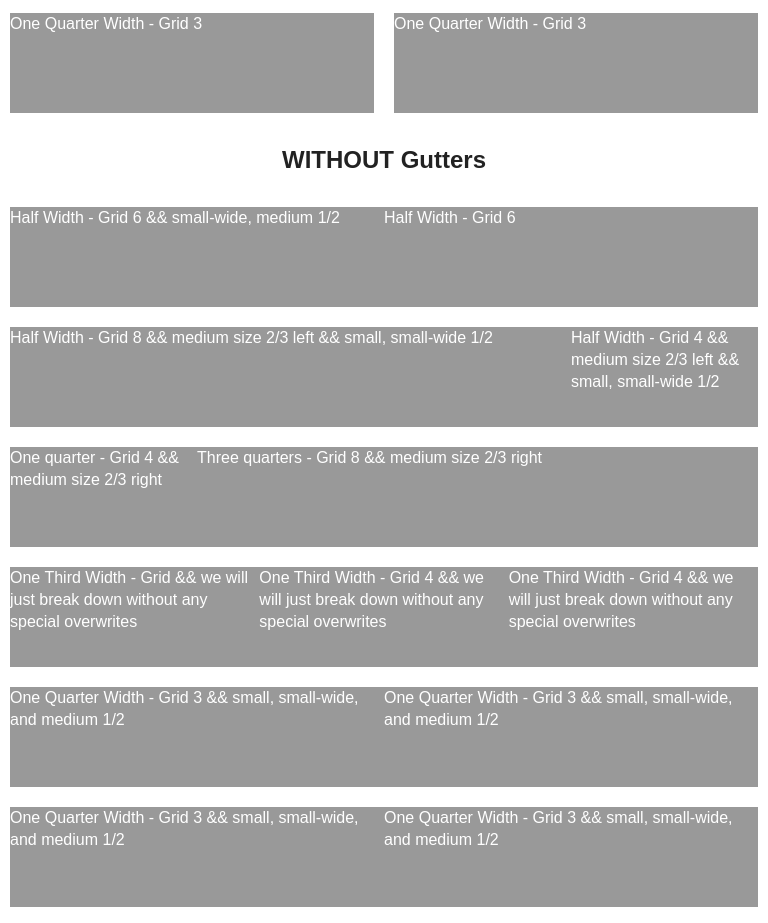
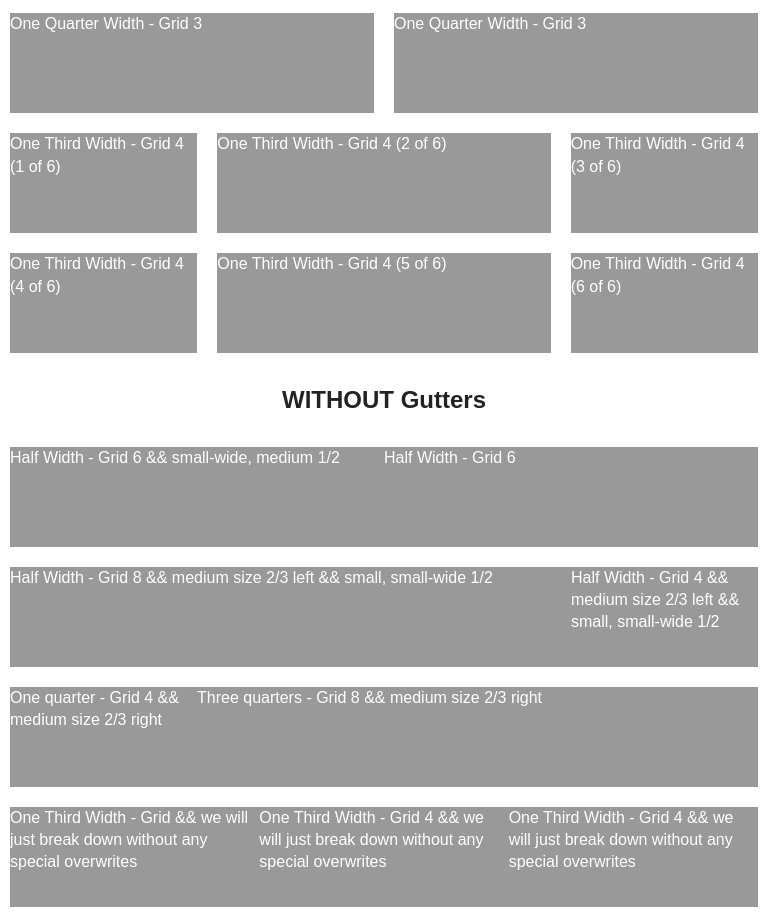
Before and after one commit to ngoodrum/FluidResponsiveGrid, a plain HTML site: page index.html in a window 768 px wide. Shown: the part 858-1781 px from the top of the page. Drawn offline with Linux system fonts and the light colour scheme.

Commit message:
Clean up CSS queries for progresive enhancement
- Removed max width for small-wide media query
- Removed the need to use head conditionals for IE and went with
progressive approach for browsers that understand nth-child
- Included medium third-center resizing option to have the center item
take up more space

```diff
--- a/css/fluid-grid.css
+++ b/css/fluid-grid.css
@@ -42,8 +42,8 @@
 
 /* Max width should be fine as 48em because the next set up overwrites the prior styles */
 
-/* 16px baseline (420px - 768px) s-w = small wide */
-@media only screen and (min-width:30em) and (max-width:48em){
+/* 16px baseline ( 420px+ ) s-w = small wide [ Usually 420-768px but why not just progressively grow ]*/
+@media only screen and (min-width:30em) {
 	.sw-1half .grid-col { width:50%; }
 	.sw-1third .grid-col { width:33.333%; }
 }
@@ -68,15 +68,17 @@
 @media only screen and (min-width:48em) and (max-width:60em){
 	.m-1half .grid-col { width:50%; }
 	.m-1third .grid-col { width:33.333%; }
+	.m-1third-center .grid-col { width:33.333%; }
+	.m-1third-center .grid-col:nth-child(n) { width:27%; }
+	.m-1third-center .grid-col:nth-child(3n+2) { width:46%; }
 	.m-1fourth .grid-col { width:25%; }
 
-	.m-2thirds-left .grid-col { width:25%; }
+	/* Progressively enhanced for browsers that understand nth-child without*/
+	.m-2thirds-left .grid-col, .m-2thirds-right .grid-col { width:50%; }
+	.m-2thirds-left .grid-col:nth-child(2n) { width:25%; }
 	.m-2thirds-left .grid-col:nth-child(2n+1) { width:75%; }
-	.m-2thirds-right .grid-col { width:25%; }
 	.m-2thirds-right .grid-col:nth-child(2n) { width:75%; }
-
-	.lt-ie9 .m-2thirds-left .grid-col,
-	.lt-ie9 .m-2thirds-right .grid-col { width:50%; }
+	.m-2thirds-right .grid-col:nth-child(2n+1) { width:25%; }
 }
 
 /* 16px baseline (960px - 1139px) m-w = medium wide which is approximate desktop minimal sizing*/
--- a/index.html
+++ b/index.html
@@ -10,7 +10,7 @@
 		<link rel="stylesheet" type="text/css" href="/css/base.css" />
 		<link rel="stylesheet" type="text/css" href="/css/fluid-grid.css" />
 		<style>
-			/* For examples */
+			/* For example Purposes - Do not need normally */
 			h1, h2 { text-align:center; }
 			.module { min-height:100px; background:#999; color:#fff; }
 			.module:nth-child(even) { background:#777; }
@@ -107,6 +107,40 @@
 		</div>
 
 
+		<div class="container s-1half sw-1third m-1third-center clearfix">
+			<div class="grid-col grid-4">
+				<div class="module">
+					One Third Width - Grid 4 (1 of 6)
+				</div>
+			</div>
+			<div class="grid-col grid-4">
+				<div class="module">
+					One Third Width - Grid 4 (2 of 6)
+				</div>
+			</div>
+			<div class="grid-col grid-4">
+				<div class="module">
+					One Third Width - Grid 4 (3 of 6)
+				</div>
+			</div>
+			<div class="grid-col grid-4">
+				<div class="module">
+					One Third Width - Grid 4 (4 of 6)
+				</div>
+			</div>
+			<div class="grid-col grid-4">
+				<div class="module">
+					One Third Width - Grid 4 (5 of 6)
+				</div>
+			</div>
+			<div class="grid-col grid-4">
+				<div class="module">
+					One Third Width - Grid 4 (6 of 6)
+				</div>
+			</div>
+		</div>
+
+
 		<!-------------- DIVIDER FOR possibly better READABILITY ------------------------>
 
 
```
Also changed, not shown: 1 other file.
